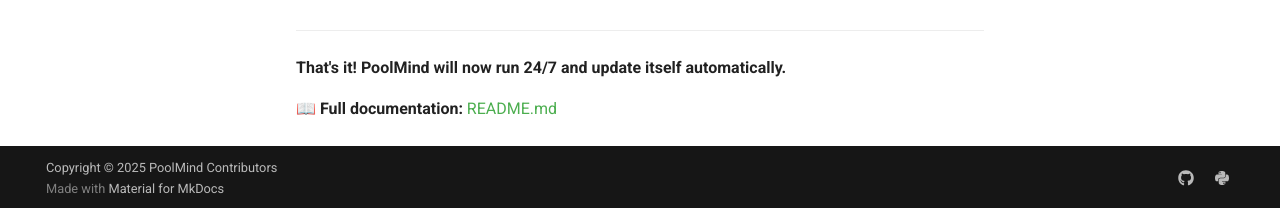
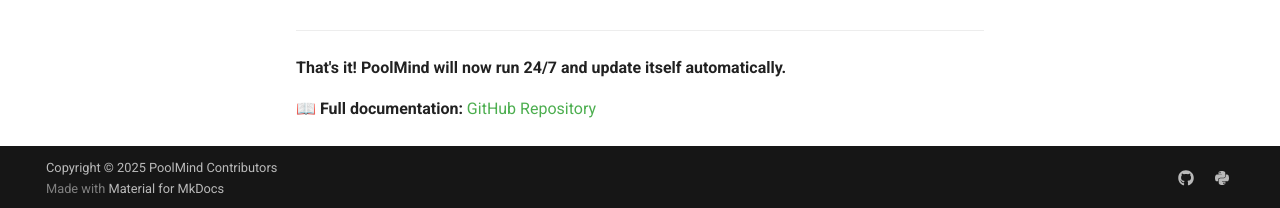
Before and after one commit to mrwogu/PoolMind, an MkDocs documentation site: the page built from docs/QUICKSTART.md, in a window 1280 px wide and 900 px high, scrolled down 974 px. Shown: the part 689-897 px from the top of the window. Built offline with MkDocs 1.6.1 and Material for MkDocs 9.7.7, drawn with Linux system fonts in a browser that asks for light colours; comment, search, counter and statistics services are not loaded.

Commit message:
fix: broken link in QUICKSTART.md breaking MkDocs build
- Replace README.md link with GitHub repository link
- Fix MkDocs strict mode warning about missing target
- Update both root and docs/ versions of QUICKSTART.md
- Ensure documentation builds successfully in CI

```diff
--- a/docs/QUICKSTART.md
+++ b/docs/QUICKSTART.md
@@ -67,4 +67,4 @@ sudo systemctl restart poolmind
 
 **That's it! PoolMind will now run 24/7 and update itself automatically.**
 
-📖 **Full documentation:** [README.md](README.md)
+📖 **Full documentation:** [GitHub Repository](https://github.com/mrwogu/PoolMind)
```
Also changed, not shown: QUICKSTART.md (+1 -1 lines).
